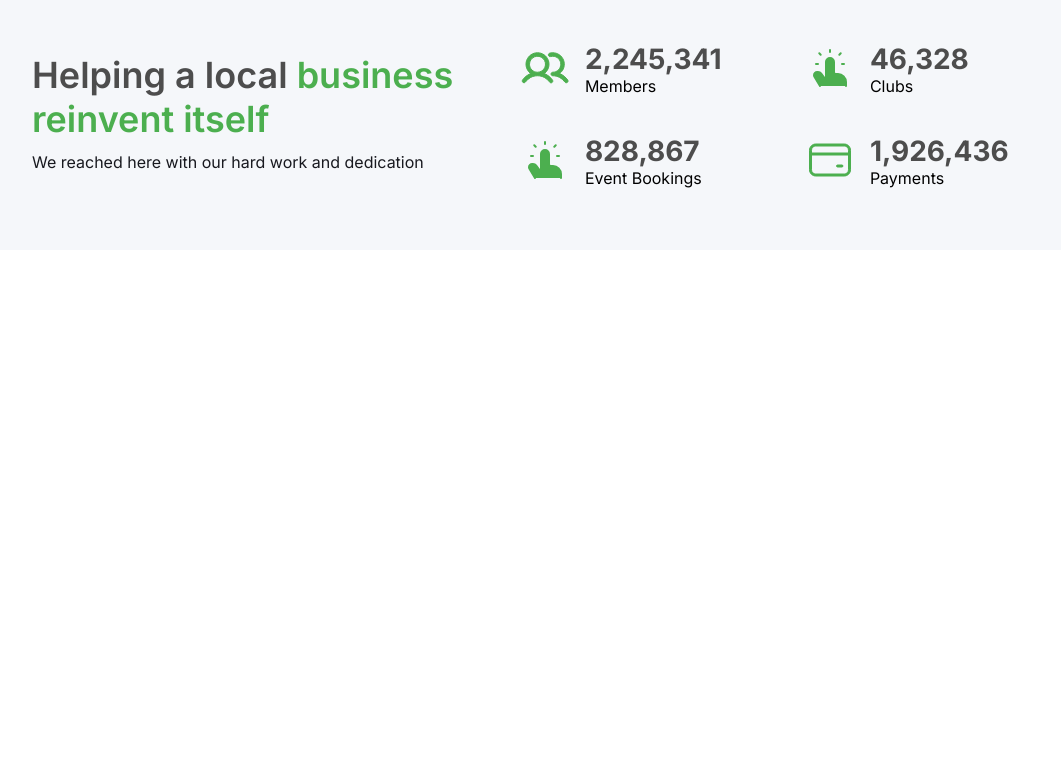
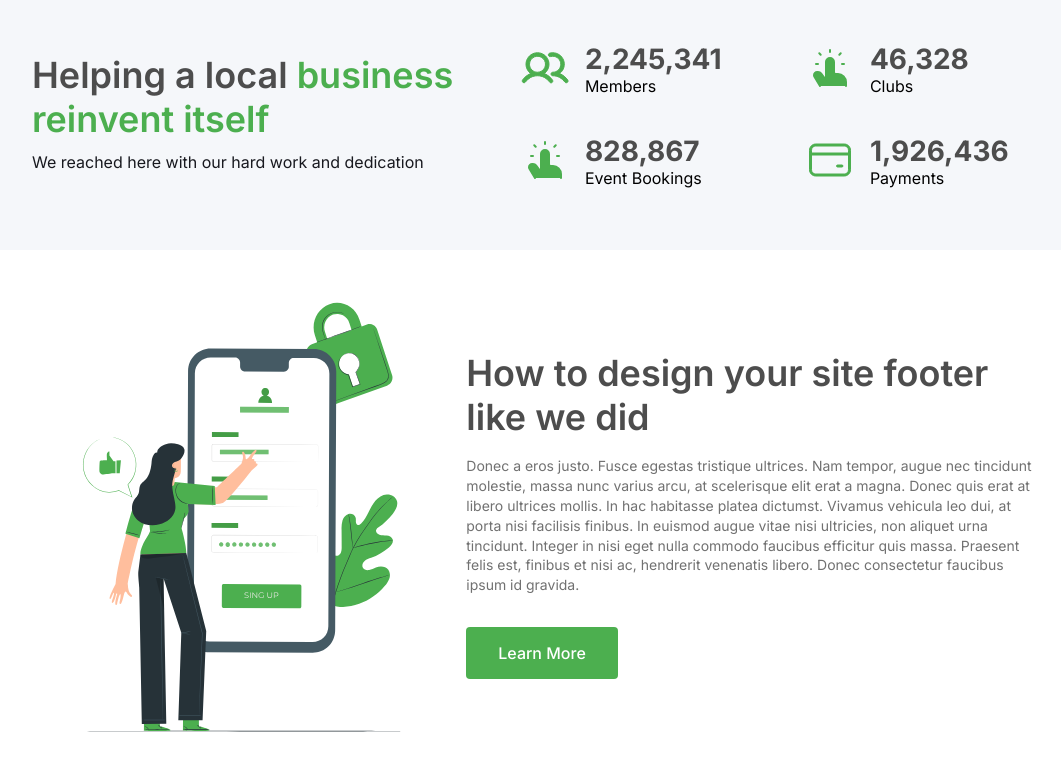
Before and after one commit to vietphubdp/nexcent-landing-page, a plain HTML site: page index.html in a window 1280 px wide. Shown: the part 2138-2908 px from the top of the page, without its empty margins (112-1173 px from the left). Drawn offline with Linux system fonts and the light colour scheme.

Commit message:
Add guide section

```diff
--- a/assets/css/style.css
+++ b/assets/css/style.css
@@ -343,3 +343,32 @@ a {
     width: 48px;
     height: 48px;
 }
+
+/** Guide */
+.guide {
+    margin-bottom: 48px;
+}
+
+.guide .guide-body {
+    display: flex;
+    align-items: center;
+    justify-content: center;
+}
+
+.guide .guide-content {
+    width: 57%;
+}
+
+.guide .guide-content .desc {
+    color: var(--Neutral-Grey, #717171);
+    font-size: 1.4rem;
+    line-height: 1.42; /* 142.857% */
+    margin: 16px 0 32px;
+    width: 601px;
+    max-width: 100%;
+}
+
+.guide .guide-content h2 {
+    width: 601px;
+    max-width: 100%;
+}
--- a/index.html
+++ b/index.html
@@ -323,6 +323,41 @@
                     </div>
                 </div>
             </div>
+
+            <!-- Guide -->
+            <div class="guide">
+                <div class="main-content">
+                    <div class="guide-body">
+                        <div class="guide-media">
+                            <img
+                                src="./assets/img/guide-image.svg"
+                                alt="Guide Images"
+                                class="guide-image"
+                            />
+                        </div>
+                        <div class="guide-content">
+                            <h2 class="heading-lv2">
+                                How to design your site footer like we did
+                            </h2>
+                            <p class="desc">
+                                Donec a eros justo. Fusce egestas tristique
+                                ultrices. Nam tempor, augue nec tincidunt
+                                molestie, massa nunc varius arcu, at scelerisque
+                                elit erat a magna. Donec quis erat at libero
+                                ultrices mollis. In hac habitasse platea
+                                dictumst. Vivamus vehicula leo dui, at porta
+                                nisi facilisis finibus. In euismod augue vitae
+                                nisi ultricies, non aliquet urna tincidunt.
+                                Integer in nisi eget nulla commodo faucibus
+                                efficitur quis massa. Praesent felis est,
+                                finibus et nisi ac, hendrerit venenatis libero.
+                                Donec consectetur faucibus ipsum id gravida.
+                            </p>
+                            <a href="#!" class="main-btn">Learn More</a>
+                        </div>
+                    </div>
+                </div>
+            </div>
         </main>
     </body>
 </html>
```
Also changed, not shown: assets/img/guide-image.svg (added).
